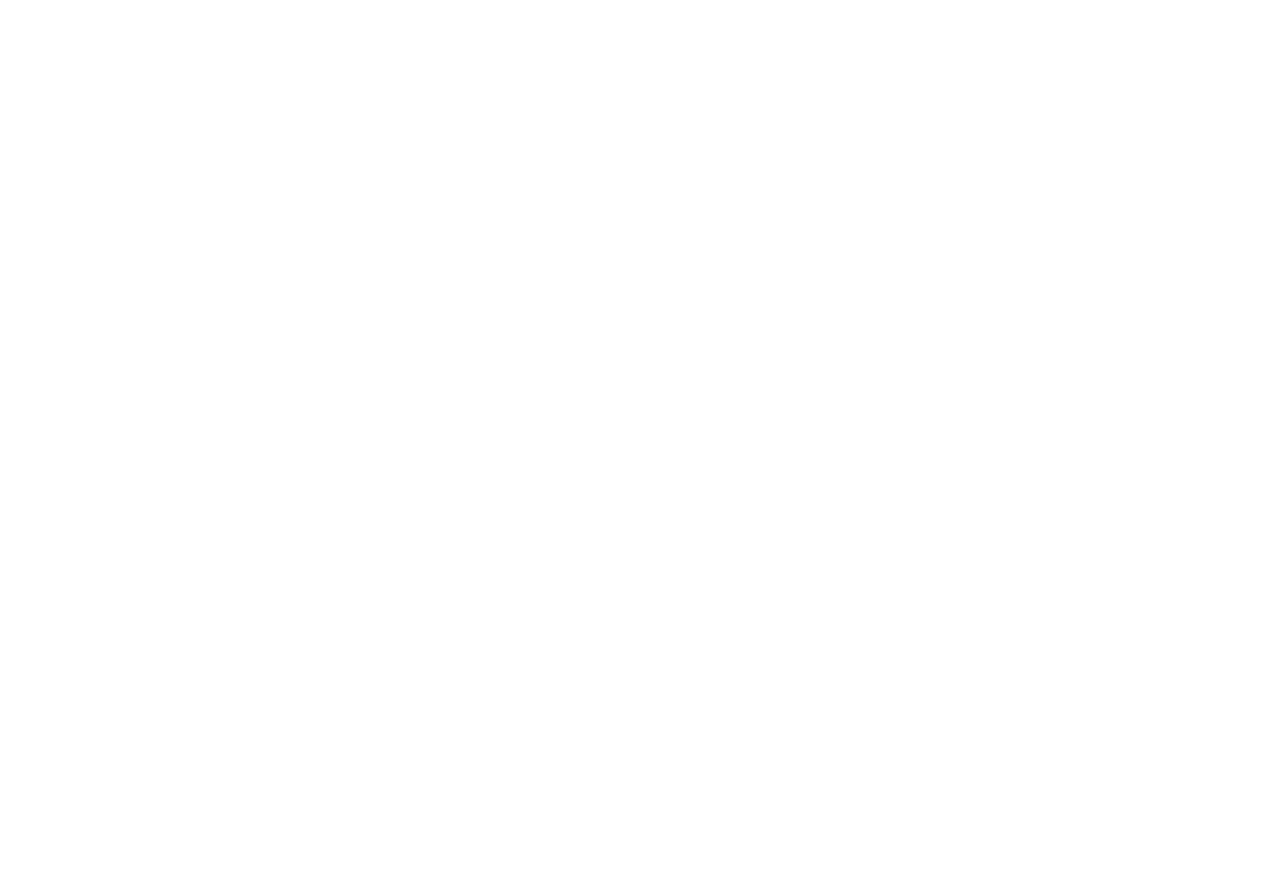
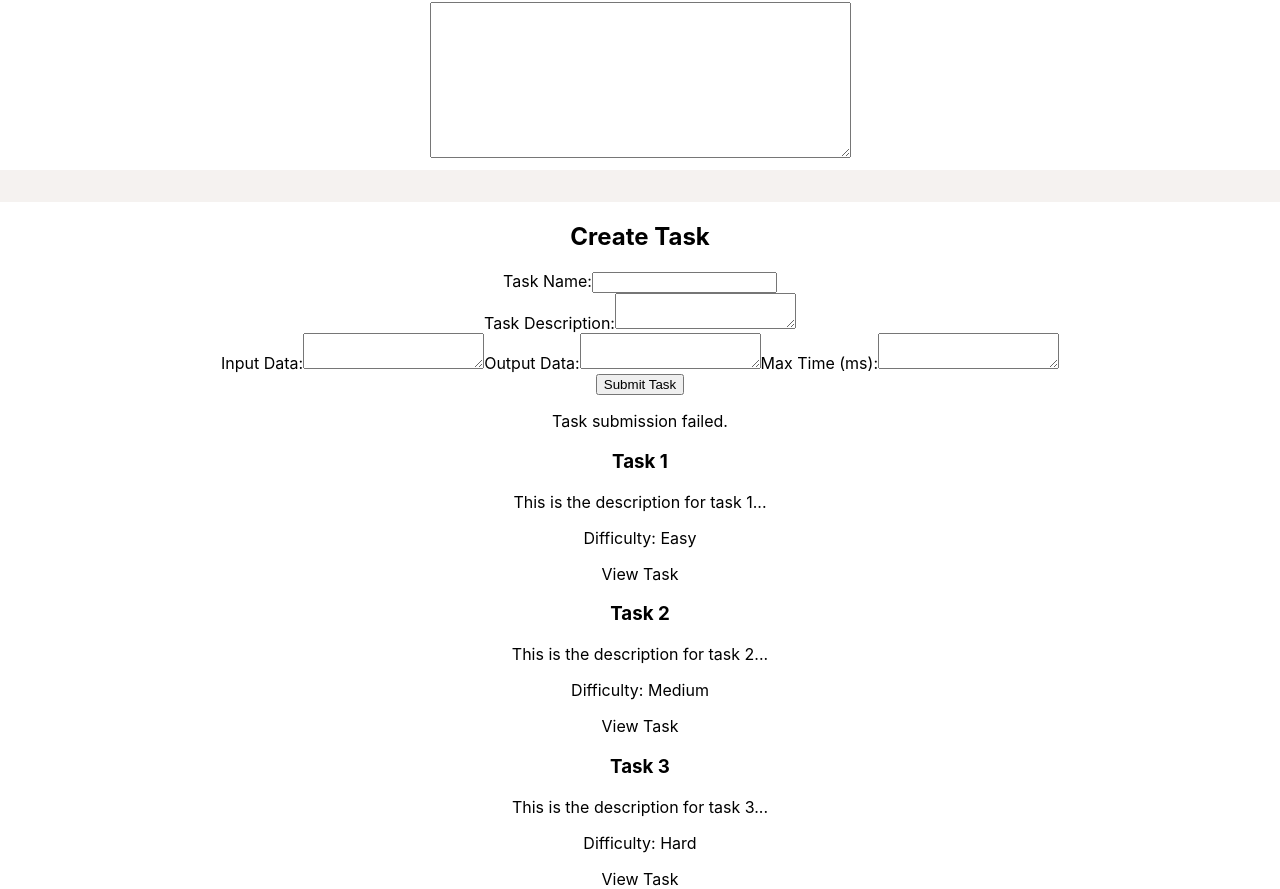
Before and after one commit to Nerds-International/nerd-code-frontend, a React (Create React App) app: page / in a window 1280 px wide. Shown: the part 541-1430 px from the top of the page. Before the commit the page ends 800 px from the top, so only its background shows below. Built offline with nearby package versions, Linux system fonts and the light colour scheme.

Commit message:
wip: task list

```diff
--- a/src/App.js
+++ b/src/App.js
@@ -1,11 +1,20 @@
 import './App.css';
 import { observer } from "mobx-react-lite";
+import Battle from "./components/battle/Battle"
+import BattleScreen from "./components/battle_screen/BattleScreen";
 import Header from "./components/header/Header"
+import AddTask  from "./components/add_task/AddTask";
+import ListTask from "./components/list_task/ListTask";
 
 const App = observer(() => {
   return (
     <div className="App">
       <Header />
+      <Battle />
+      <BattleScreen />
+      <AddTask />
+      <ListTask />
+
     </div>
   );
 })
--- /dev/null
+++ b/src/components/list_task/ListTask.jsx
@@ -0,0 +1,22 @@
+import { observer } from 'mobx-react-lite';
+import TaskStore from '../../store/TaskStore';
+import './ListTask.css';
+
+const ListTask = observer(() => {
+    const { tasks } = TaskStore;
+
+    return (
+        <div className="task-list">
+            {tasks.map(task => (
+                <div key={task.id} className="task-item">
+                    <h3>{task.name}</h3>
+                    <p>{task.description.slice(0, 50)}...</p>
+                    <p>Difficulty: {task.difficulty}</p>
+                    <a href={`/task?id=${task.id}`} className="task-button">View Task</a>
+                </div>
+            ))}
+        </div>
+    );
+});
+
+export default ListTask;
--- /dev/null
+++ b/src/store/TaskStore.js
@@ -0,0 +1,15 @@
+import { makeAutoObservable } from 'mobx';
+
+class TaskStore {
+    tasks = [
+        { id: 1, name: 'Task 1', description: 'This is the description for task 1', difficulty: 'Easy' },
+        { id: 2, name: 'Task 2', description: 'This is the description for task 2', difficulty: 'Medium' },
+        { id: 3, name: 'Task 3', description: 'This is the description for task 3', difficulty: 'Hard' },
+    ];
+
+    constructor() {
+        makeAutoObservable(this);
+    }
+}
+
+export default new TaskStore();
```
Also changed, not shown: package.json (+17 -4 lines), src/components/list_task/ListTask.css (added), 1 other file (tests, documents, lock files or other folders).
